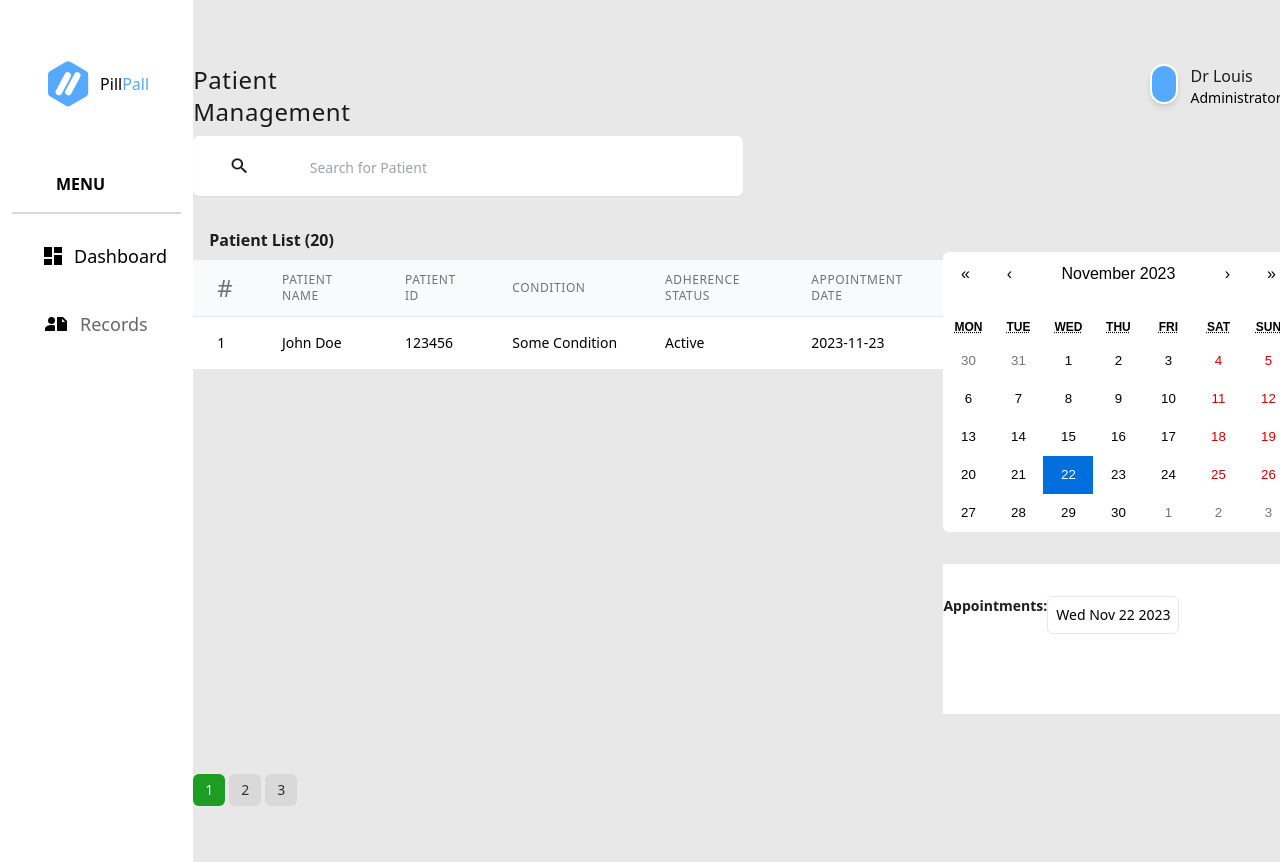
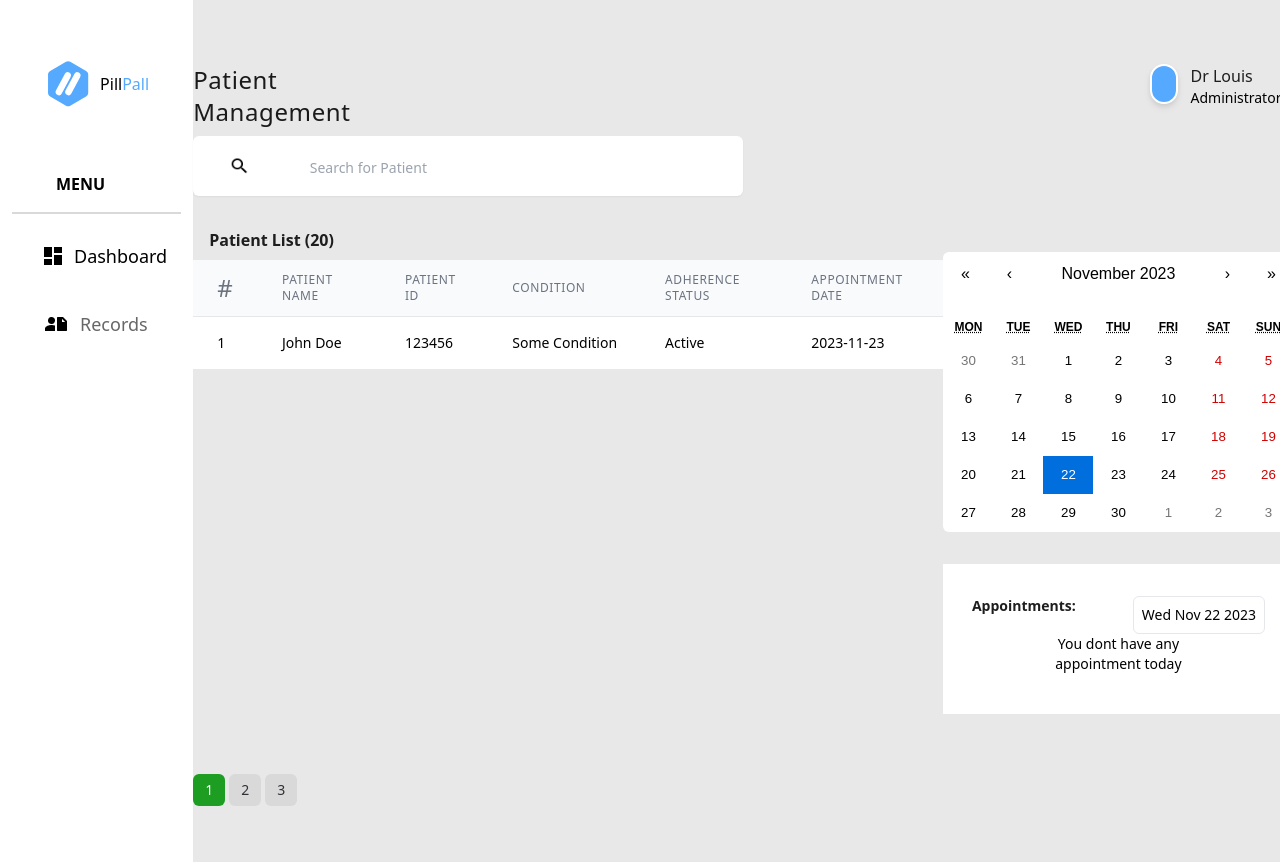
Before and after one commit to PreyeO/Pill-Pal, a React (Vite) app: page /providerdashboard in a window 1280 px wide. Built offline with nearby package versions, Linux system fonts and the light colour scheme.

Commit message:
feat(dashboard): add dashboard

```diff
--- a/src/components/Layouts/DashBoard/Providers.jsx
+++ b/src/components/Layouts/DashBoard/Providers.jsx
@@ -31,15 +31,17 @@ const Dashboard = () => {
               <Table />
               <div className='flex-col text-base'>
               <Calendar onChange={handleDateChange} value={selectedDate} className="rounded-md border-none"/>
-              <div className='w-full h-[150px] bg-white  text-sm mt-8 '>
-                <div className='flex pt-8 '>
+              <div className='w-full h-[150px] bg-white  text-sm mt-8 flex flex-col  '>
+                <div className='flex pt-8 justify-around '>
               <p className="text-[#1E1E1E] font-semibold">
                 Appointments:
               </p>
               <div className="border rounded-md p-2">
                 {selectedDate.toDateString()}
               </div>
+
               </div>
+              <p className='w-[130px] text-center mx-auto'>You dont have any appointment today </p>
               </div>
               </div>
               </div>
```
